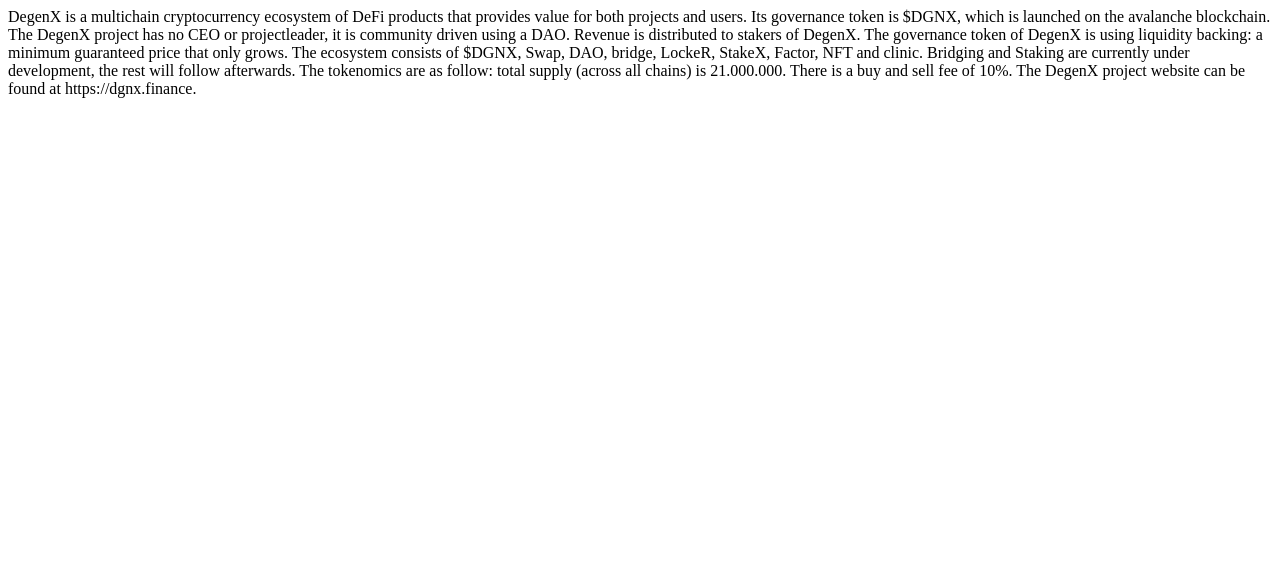
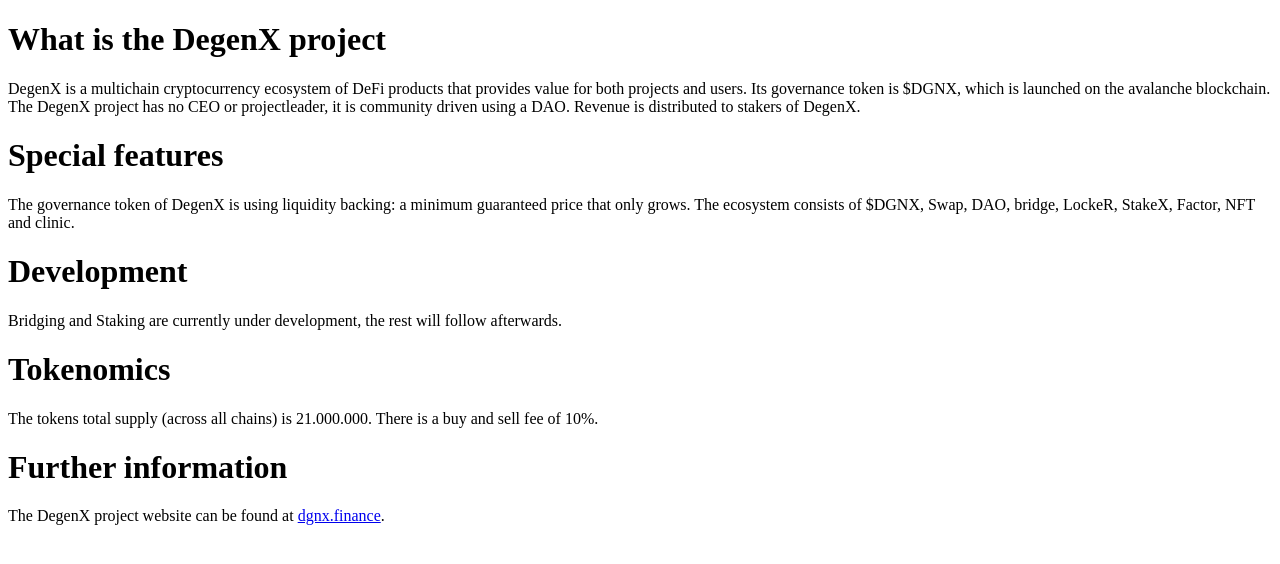
Before and after one commit to DegenComedian/degenx_description, a plain HTML site: page index.html in a window 1280 px wide. Drawn offline with Linux system fonts and the light colour scheme.

Commit message:
changing to html

```diff
--- a/index.html
+++ b/index.html
@@ -1,10 +1,27 @@
+
+<!DOCTYPE html>
+<html lang="de">
+  <head>
+    <meta charset="utf-8">
+    <meta name="viewport" content="width=device-width, initial-scale=1.0">
+    <title>Information about the DegenX project</title>
+  </head>
+  <body>
+    <h1>What is the DegenX project</h1>
 DegenX is a multichain cryptocurrency ecosystem of DeFi products that provides value for both projects and users.
 Its governance token is $DGNX, which is launched on the avalanche blockchain.
 The DegenX project has no CEO or projectleader, it is community driven using a DAO.
 Revenue is distributed to stakers of DegenX.
+<h1>Special features</h1>
 The governance token of DegenX is using liquidity backing: a minimum guaranteed price that only grows.
 The ecosystem consists of $DGNX, Swap, DAO, bridge, LockeR, StakeX, Factor, NFT and clinic.
+<h1>Development</h1>
 Bridging and Staking are currently under development, the rest will follow afterwards.
-The tokenomics are as follow: total supply (across all chains) is 21.000.000.
+<h1>Tokenomics</h1>
+The tokens total supply (across all chains) is 21.000.000.
 There is a buy and sell fee of 10%.
-The DegenX project website can be found at https://dgnx.finance.
+<h1>Further information</h1>
+The DegenX project website can be found at <a href=https://dgnx.finance>dgnx.finance</a>.
+
+  </body>
+</html>
```
